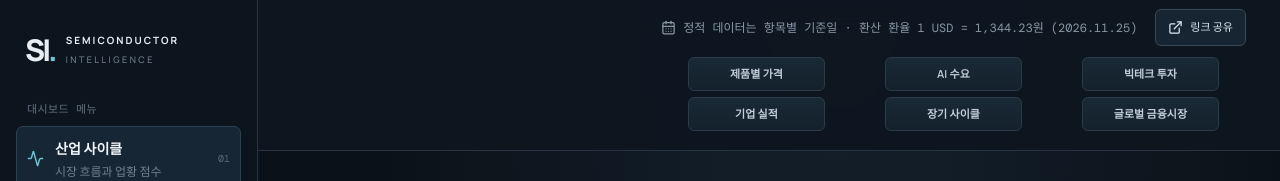
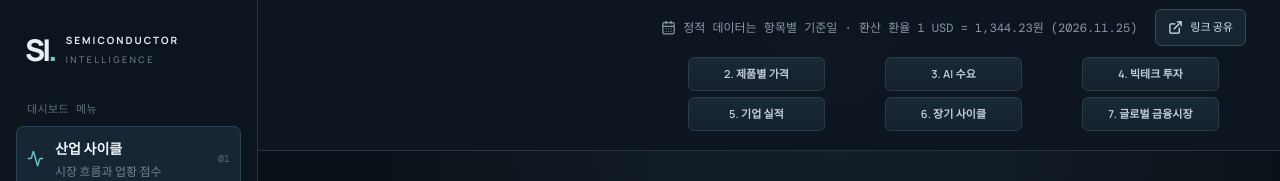
Before and after one commit to chs03220322-creator/semiconductor-intelligence, a React (Vite) app: page / in a window 1280 px wide. Shown: the top 181 px of the page. Built offline with nearby package versions, Linux system fonts and the light colour scheme.

Commit message:
Show sheet numbers in top navigation labels

```diff
--- a/src/App.tsx
+++ b/src/App.tsx
@@ -906,7 +906,7 @@ function App(){
   </aside>
   {mobileOpen&&<div className="scrim" onClick={()=>setMobileOpen(false)}/>}
   <main className="main">
-   <header className="topbar"><div className="topbar-main"><div className="top-left"><button className="menu-button" onClick={()=>setMobileOpen(true)}><Menu size={20}/></button></div><div className="top-actions"><div className="date-label"><CalendarDays size={15}/> 정적 데이터는 항목별 기준일 · 환산 환율 1 USD = 1,344.23원 (2026.11.25)</div><button className="share-button" onClick={()=>navigator.clipboard?.writeText(window.location.href)}><ExternalLink size={15}/> 링크 공유</button></div></div><nav className="top-sheet-nav" aria-label="대시보드 시트 이동">{menu.filter(item=>item.id!==active).map(item=><button type="button" key={item.id} className="top-sheet-link" onClick={()=>setActive(item.id)}>{item.label}</button>)}</nav></header>
+   <header className="topbar"><div className="topbar-main"><div className="top-left"><button className="menu-button" onClick={()=>setMobileOpen(true)}><Menu size={20}/></button></div><div className="top-actions"><div className="date-label"><CalendarDays size={15}/> 정적 데이터는 항목별 기준일 · 환산 환율 1 USD = 1,344.23원 (2026.11.25)</div><button className="share-button" onClick={()=>navigator.clipboard?.writeText(window.location.href)}><ExternalLink size={15}/> 링크 공유</button></div></div><nav className="top-sheet-nav" aria-label="대시보드 시트 이동">{menu.filter(item=>item.id!==active).map(item=><button type="button" key={item.id} className="top-sheet-link" onClick={()=>setActive(item.id)}>{Number(item.no)}. {item.label}</button>)}</nav></header>
    <div className="content">{render()}<footer><div><b>SI · Semiconductor Intelligence</b><span>공개자료 기반 반도체 산업 분석 대시보드</span></div><span>실적 / 추정 / 전망 / 미확보 · v1.1</span></footer></div>
   </main> </div>;
 }
```
